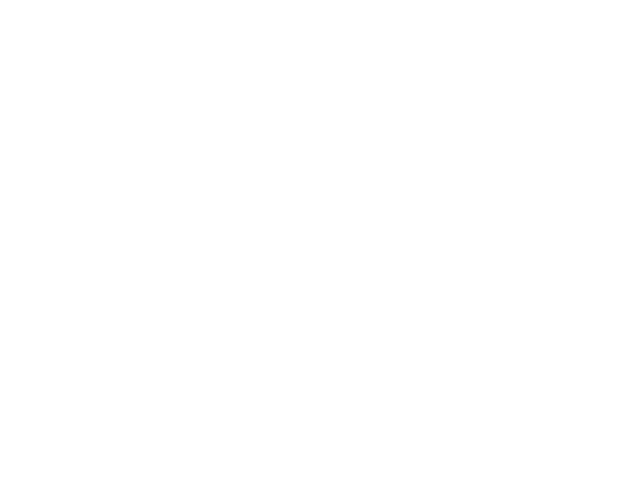
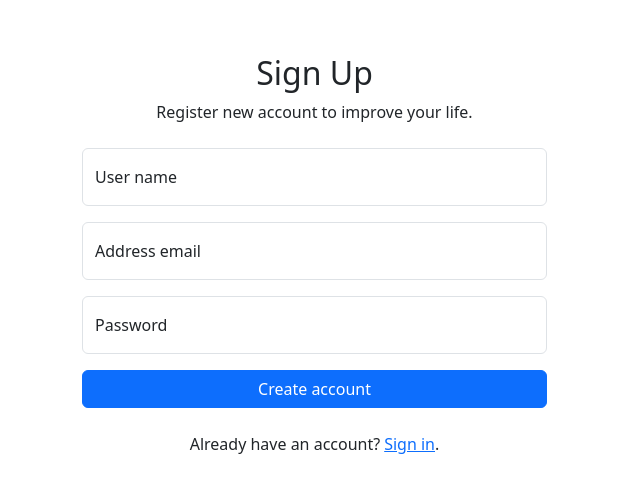
Before and after one commit to bartusrm7/ProductivityApp, a React (Vite) app in the folder Frontend/: page /sign-up in a window 1280 px wide. Before the commit this address had no page. Shown: the part 137-630 px from the top of the page, without its empty margins (0-640 px from the left). Built offline with nearby package versions, Linux system fonts and the light colour scheme.

Commit message:
create sign up/in form templates

```diff
--- a/Frontend/src/App.tsx
+++ b/Frontend/src/App.tsx
@@ -1,10 +1,13 @@
 import { BrowserRouter, Routes, Route } from "react-router-dom";
+import SignUp from "./components/auth/SignUp";
+import SignIn from "./components/auth/SignIn";
 
 export default function App() {
 	return (
 		<BrowserRouter>
 			<Routes>
-				<Route />
+				<Route path='/sign-in' element={<SignIn />} />
+				<Route path='/sign-up' element={<SignUp />} />
 			</Routes>
 		</BrowserRouter>
 	);
--- /dev/null
+++ b/Frontend/src/components/auth/SignIn.tsx
@@ -0,0 +1,44 @@
+import { useEffect } from "react";
+import { Button, Col, Container, Form } from "react-bootstrap";
+import { Link } from "react-router";
+
+export default function SignIn() {
+	useEffect(() => {
+		document.title = "ProductivityApp - Sign In";
+	});
+
+	return (
+		<div className='d-flex justify-content-center align-items-center min-vh-100'>
+			<Container>
+				<Col sm='10' md='8' lg='6' xl='5' xxl='4'>
+					<div className='mb-4 text-center'>
+						<h2>Sign In</h2>
+						<p>To visit on dashboard please sign in.</p>
+					</div>
+					<Form>
+						<Form.Group className='mb-3'>
+							<Form.Floating>
+								<Form.Control type='email' placeholder='Address email' />
+								<Form.Label>Address email</Form.Label>
+							</Form.Floating>
+						</Form.Group>
+
+						<Form.Group className='mb-3'>
+							<Form.Floating>
+								<Form.Control type='password' placeholder='Password' />
+								<Form.Label>Password</Form.Label>
+							</Form.Floating>
+						</Form.Group>
+
+						<Button className='w-100'>Login</Button>
+					</Form>
+
+					<div className='mt-4 d-flex justify-content-center'>
+						<p className='me-1'>If you have not an account, please</p>
+						<Link to='/sign-up'>sign up</Link>.
+					</div>
+				</Col>
+			</Container>
+		</div>
+	);
+}
--- /dev/null
+++ b/Frontend/src/components/auth/SignUp.tsx
@@ -0,0 +1,51 @@
+import { useEffect } from "react";
+import { Button, Col, Container, Form } from "react-bootstrap";
+import { Link } from "react-router";
+
+export default function SignUp() {
+	useEffect(() => {
+		document.title = "ProductivityApp - Sign Up";
+	});
+
+	return (
+		<div className='d-flex justify-content-center align-items-center min-vh-100'>
+			<Container>
+				<Col sm='10' md='8' lg='6' xl='5' xxl='4'>
+					<div className='mb-4 text-center'>
+						<h2>Sign Up</h2>
+						<p>Register new account to improve your life.</p>
+					</div>
+					<Form>
+						<Form.Group className='mb-3'>
+							<Form.Floating>
+								<Form.Control type='text' placeholder='User name' />
+								<Form.Label>User name</Form.Label>
+							</Form.Floating>
+						</Form.Group>
+
+						<Form.Group className='mb-3'>
+							<Form.Floating>
+								<Form.Control type='email' placeholder='Address email' />
+								<Form.Label>Address email</Form.Label>
+							</Form.Floating>
+						</Form.Group>
+
+						<Form.Group className='mb-3'>
+							<Form.Floating>
+								<Form.Control type='password' placeholder='Password' />
+								<Form.Label>Password</Form.Label>
+							</Form.Floating>
+						</Form.Group>
+
+						<Button className='w-100'>Create account</Button>
+					</Form>
+
+					<div className='mt-4 d-flex justify-content-center'>
+						<p className='me-1'>Already have an account?</p>
+						<Link to='/sign-in'>Sign in</Link>.
+					</div>
+				</Col>
+			</Container>
+		</div>
+	);
+}
--- a/Frontend/src/main.tsx
+++ b/Frontend/src/main.tsx
@@ -1,6 +1,7 @@
 import { StrictMode } from "react";
 import { createRoot } from "react-dom/client";
 import "./styles/main.scss";
+import "bootstrap/dist/css/bootstrap.min.css";
 import App from "./App.tsx";
 
 createRoot(document.getElementById("root")!).render(
```
